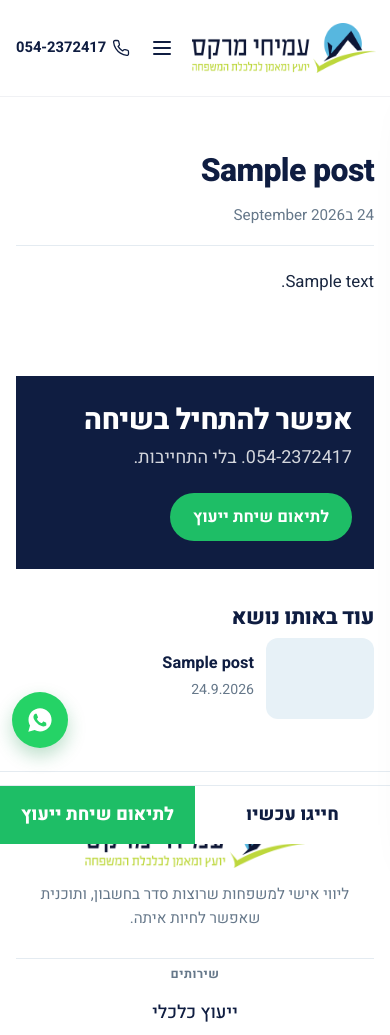
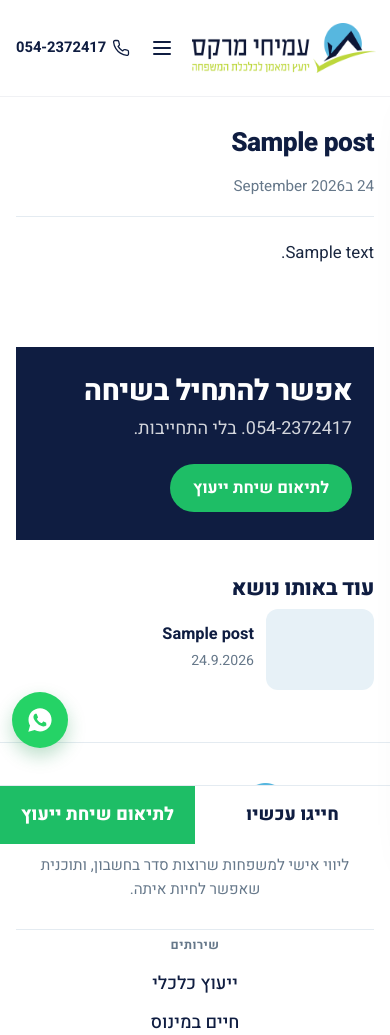
Before and after one commit to botmoar/Grok, a WordPress theme: template amichai-marx-wp/wp-content/themes/amichai-marx/single.php in a window 390 px wide. Shown: the top 1035 px of the page. Run offline with PHP 8.4 and a stand-in for WordPress, Linux system fonts and the light colour scheme; the site name, menu and one post (Sample post) are stand-ins, and other content is empty; some libraries are stand-ins or nearby versions.

Commit message:
Let page titles wrap instead of clipping.
Long headings such as the tools page title stay inside the column on a phone, with room under the header. Tool buttons stay content-sized inside their cards.

Co-authored-by: botmoar <botmoar@users.noreply.github.com>

```diff
--- a/amichai-marx-wp/wp-content/themes/amichai-marx/assets/css/main.css
+++ b/amichai-marx-wp/wp-content/themes/amichai-marx/assets/css/main.css
@@ -660,9 +660,20 @@ p { margin: 0 0 1rem; }
 .am-cta-meta { display: flex; flex-wrap: wrap; gap: 4px 12px; align-items: baseline; }
 .am-email { white-space: nowrap; direction: ltr; unicode-bidi: isolate; }
 
-.am-page { padding: 56px 0 88px; }
+.am-page { padding: 56px 0 88px; overflow: visible; min-width: 0; }
+.am-page .am-wrap { min-width: 0; overflow: visible; }
 .am-quiet { margin: 0 0 6px; color: var(--muted); font-weight: 700; letter-spacing: 0.08em; }
-.am-page-title { font-size: clamp(2rem, 4vw, 2.9rem); margin: 0 0 10px; }
+.am-page-title {
+  display: block;
+  max-width: 100%;
+  margin: 0 0 10px;
+  font-size: clamp(1.75rem, 4.2vw, 2.6rem);
+  line-height: 1.3;
+  white-space: normal;
+  overflow: visible;
+  overflow-wrap: break-word;
+  text-wrap: balance;
+}
 .am-article { max-width: 760px; }
 .am-article-head { margin-bottom: 22px; padding-bottom: 16px; border-bottom: 1px solid var(--line); }
 .am-meta, .am-meta a { color: var(--muted); font-size: 0.95rem; font-weight: 500; }
@@ -1166,7 +1177,10 @@ p { margin: 0 0 1rem; }
   .am-cta-band .am-email { font-size: 0.95rem; }
   .am-cta-close .am-actions .am-btn { width: auto; min-width: 220px; max-width: 100%; }
   .fbc-row { grid-template-columns: 1fr; }
+  .am-page { padding-top: 28px; }
+  .am-page-title { font-size: 1.65rem; line-height: 1.35; }
   .am-tool-grid { grid-template-columns: 1fr; }
+  .am-tool-card .am-btn { width: auto; max-width: 100%; }
   .am-featured img { max-height: 240px; }
   .am-intro-cta { align-items: flex-start; }
   .am-footer { padding: 40px 0 32px; text-align: center; }
```
